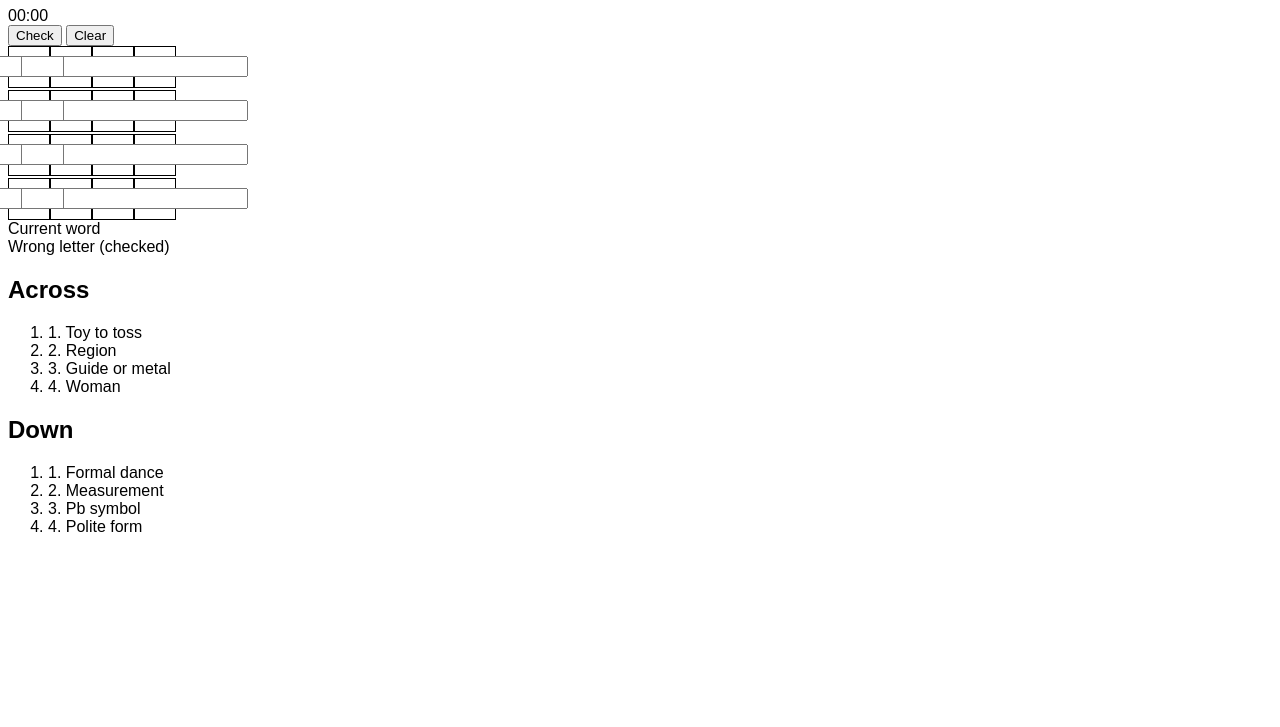
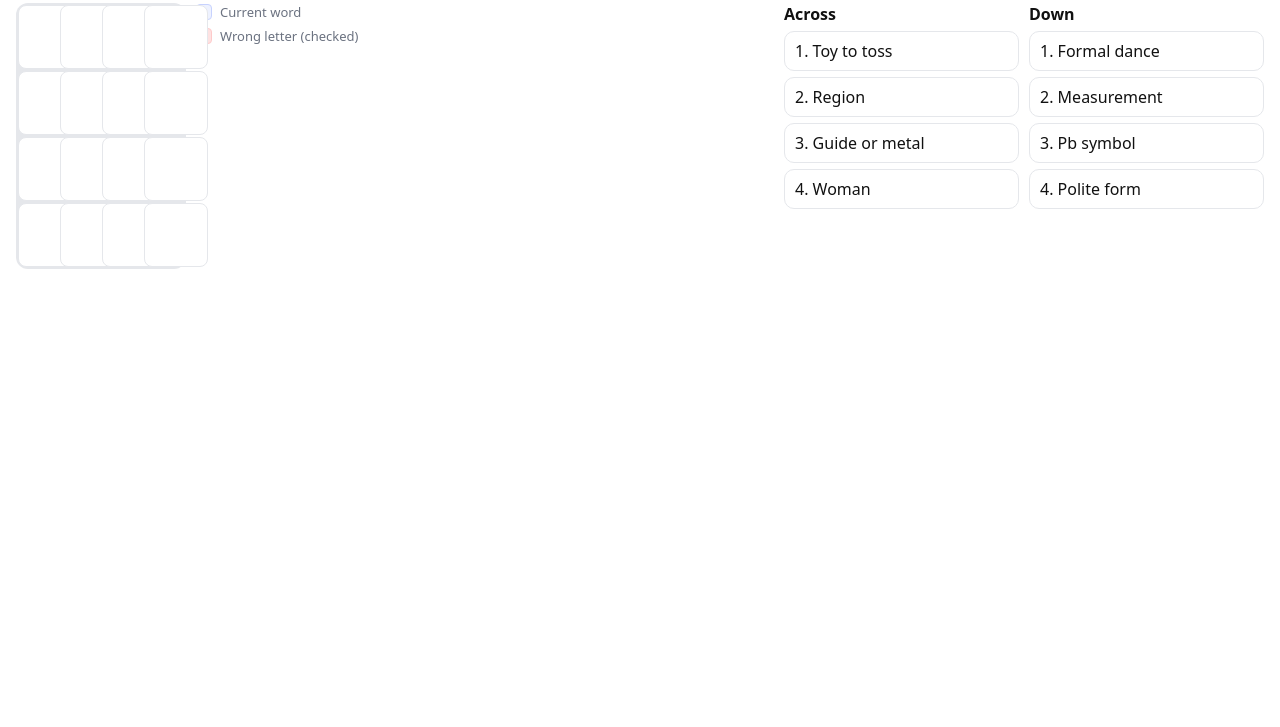
Before and after one commit to jeffrey9jeff/Mini-crossword, a plain HTML site: page index.html in a window 1280 px wide. Shown: the part 73-800 px from the top of the page. Drawn offline with Linux system fonts and the light colour scheme.

Commit message:
Update style.css

```diff
--- a/style.css
+++ b/style.css
@@ -1 +1,56 @@
-body{font-family:sans-serif;} #grid{display:grid;grid-template-columns:repeat(4,40px);gap:2px;} .cell{width:40px;height:40px;border:1px solid #000;display:flex;align-items:center;justify-content:center;} .hide{display:none;}
+*{box-sizing:border-box}
+:root{
+  --ink:#111; --muted:#6b7280; --grid:#e5e7eb; --accent:#2563eb;
+  --good:#10b981; --bad:#ef4444; --soft:#f3f4f6;
+}
+html,body{height:100%}
+body{margin:0;font-family:system-ui,-apple-system,Segoe UI,Inter,Roboto,Arial,sans-serif;color:var(--ink)}
+.app-header{display:flex;justify-content:space-between;align-items:center;padding:14px 16px;border-bottom:1px solid var(--grid)}
+h1{margin:0;font-size:22px}
+.hud{display:flex;gap:10px;align-items:center}
+#timer{font-variant-numeric:tabular-nums;font-weight:800}
+.controls button{appearance:none;border:1px solid var(--grid);background:#fff;border-radius:10px;padding:8px 12px;font-weight:700}
+.controls .ghost{background:var(--soft)}
+.layout{display:grid;grid-template-columns:1fr min(480px,45%);gap:14px;padding:14px 16px}
+.grid-wrap{display:flex;gap:10px;align-items:flex-start}
+.grid{
+  --size:64px;
+  display:grid;gap:2px;background:var(--grid);padding:2px;border-radius:12px;touch-action:manipulation;
+}
+.cell{
+  width:var(--size);height:var(--size);background:#fff;border-radius:8px;overflow:hidden;position:relative;
+  display:grid;place-items:center;border:1px solid var(--grid);
+}
+.cell input{
+  /* Crucial for iOS: >=16px prevents zoom; remove native styles */
+  font-size:20px; font-weight:800; text-transform:uppercase; letter-spacing:0.5px;
+  width:100%;height:100%;border:0;margin:0;padding:0;text-align:center;background:transparent;
+  -webkit-appearance:none;appearance:none;outline:none;color:var(--ink);caret-color:var(--accent);
+}
+.cell.highlight{outline:2px solid var(--accent);outline-offset:-2px;background:#eef2ff}
+.cell.bad{background:#fee2e2}
+.num{position:absolute;top:6px;left:8px;font-size:11px;color:var(--muted);font-weight:700}
+
+.legend{display:grid;gap:6px;font-size:13px;color:var(--muted)}
+.legend-row{display:grid;grid-template-columns:16px auto;gap:8px;align-items:center}
+.swatch{width:16px;height:16px;border-radius:4px;border:1px solid var(--grid)}
+.swatch.highlight{background:#eef2ff;border-color:#c7d2fe}
+.swatch.checkbad{background:#fee2e2;border-color:#fecaca}
+
+.clues{display:grid;grid-template-columns:1fr 1fr;gap:10px}
+.clue-col h2{margin:0 0 6px 0;font-size:16px}
+.clue-list{list-style:none;margin:0;padding:0;display:grid;gap:6px}
+.clue-list li{padding:8px 10px;border:1px solid var(--grid);border-radius:10px;background:#fff}
+.clue-list li.active{outline:2px solid var(--accent);outline-offset:0;background:#eef2ff}
+
+.winner{display:flex;gap:8px;padding:10px 16px}
+.winner input{border:1px solid var(--grid);border-radius:8px;padding:8px 10px;font-size:16px}
+.hide{display:none}
+
+.toast{position:fixed;left:50%;bottom:20px;transform:translateX(-50%);background:#111;color:#fff;padding:10px 14px;border-radius:999px;opacity:0;pointer-events:none;transition:opacity .2s;font-weight:700}
+.toast.show{opacity:1}
+
+@media (max-width:900px){
+  .layout{grid-template-columns:1fr}
+  .grid{--size:min(64px, calc((100vw - 48px) / 6))}
+}
```
